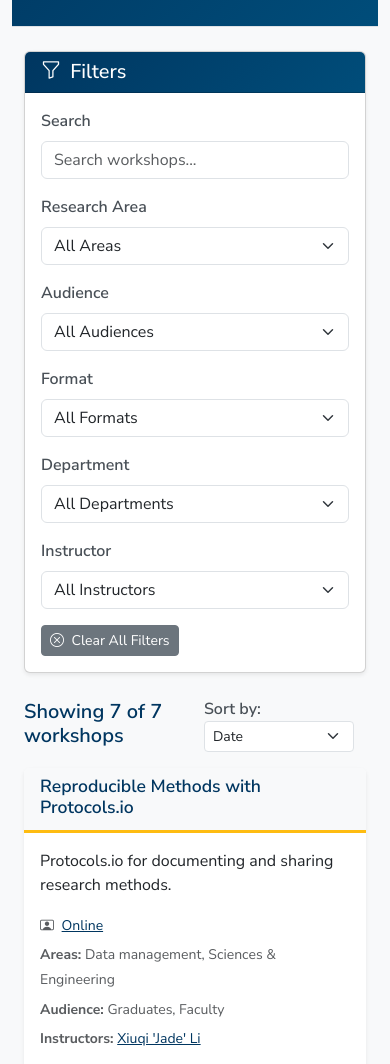
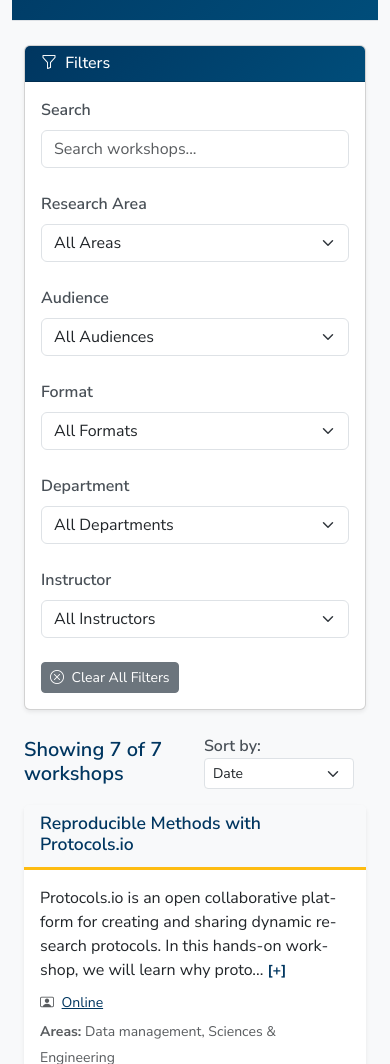
Before and after one commit to UCSB-Library-Research-Data-Services/rds-ws-catalogue, a plain HTML site: page index.html in a window 390 px wide. Shown: the part 164-1228 px from the top of the page. Drawn offline with nearby package versions, Linux system fonts and the light colour scheme.

Commit message:
Enhance mobile responsiveness and add description toggle for workshops

```diff
--- a/assets/css/app.css
+++ b/assets/css/app.css
@@ -148,6 +148,36 @@
     .offerings {
         font-size: 0.9rem;
     }
+
+    /* Better text wrapping on small screens */
+    .description-text {
+        word-wrap: break-word;
+        overflow-wrap: break-word;
+        hyphens: auto;
+    }
+
+    /* Reduce header padding on mobile */
+    header {
+        padding: 1rem 0 !important;
+    }
+
+    header .lead {
+        font-size: 1.25rem;
+    }
+
+    /* Stack filter controls on mobile */
+    .col-md-6 {
+        margin-bottom: 0.5rem;
+    }
+
+    /* Make cards more compact on mobile */
+    .card-body {
+        padding: 1rem;
+    }
+
+    .card-header h5 {
+        font-size: 1rem;
+    }
 }
 
 /* Loading Animation */
@@ -194,3 +224,22 @@
 #sortBy {
     min-width: 150px;
 }
+
+/* Description Toggle Styles */
+.description-text {
+    margin-bottom: 0.5rem;
+}
+
+.toggle-description {
+    color: var(--primary-color);
+    text-decoration: none;
+    font-size: 0.9rem;
+    font-weight: 700;
+    cursor: pointer;
+    user-select: none;
+    white-space: nowrap;
+}
+
+.toggle-description:hover {
+    color: var(--aqua-color);
+}
--- a/assets/data/workshops.json
+++ b/assets/data/workshops.json
@@ -3,8 +3,8 @@
     {
       "id": "ws-collecting-apis",
       "title": "Collecting Cultural Heritage Data with the DPLA API",
-      "summary": "Conceptual intro + hands-on exploration with Postman.",
-      "description": "Longer description here...",
+      "summary": "",
+      "description": "Are you wondering if there’s a better way to collect information from digital archives, libraries, and museum collections than downloading items one by one? In this workshop, we will explore how to take advantage of API services provided by cultural institutions using Python to collect and structure data and digital artifacts. Using open cultural heritage data from the Digital Public Library of America (DPLA), participants will retrieve a sample of digital objects and relevant metadata, simulating a real research scenario. The session introduces key concepts such as pagination, filtering, and basic data inspection, with a focus on realistic data collection workflows.",
       "series_id": "ser-intro-apis",
       "format_id": "fmt-online",
       "area_ids": ["area-data-mgmt", "area-humanities"],
@@ -19,7 +19,7 @@
       "id": "ws-reproducible-methods",
       "title": "Reproducible Methods with Protocols.io",
       "summary": "Protocols.io for documenting and sharing research methods.",
-      "description": "Longer description here...",
+      "description": "Protocols.io is an open collaborative platform for creating and sharing dynamic research protocols. In this hands-on workshop, we will learn why protocol sharing matters and guide you through building a step-by-step protocol. We will introduce core features, highlight advanced tools, and discuss how Protocols.io fits alongside other methods sharing options. By the end of the session, you will understand how to adapt protocols.io for your research workflow and use it to support reproducible, well-documented research.\nResearchers from all disciplines are welcome, including those documenting lab procedures, computational workflows, or qualitative methods such as interview guides. While everyone is welcome, this workshop will be of particular interest to graduate students, postdocs, and faculty.\nThis event may be photographed or recorded.",
       "series_id": "",
       "format_id": "fmt-online",
       "area_ids": ["area-data-mgmt", "area-sciences"],
@@ -36,7 +36,7 @@
       "summary": "Learn to use Obsidian for documenting research thinking and note-taking.",
       "description": "Workshop on using Obsidian for research documentation and knowledge management.",
       "series_id": "",
-      "format_id": "fmt-online",
+      "format_id": "fmt-in-person",
       "area_ids": ["area-data-mgmt", "area-humanities"],
       "audience_ids": ["aud-grad", "aud-faculty", "aud-staff"],
       "instructor_ids": ["inst-jairo"],
@@ -49,11 +49,11 @@
       "id": "ws-nocode-databases",
       "title": "Beyond Spreadsheets: A Practical Guide to No-Code Databases",
       "summary": "Explore no-code database solutions beyond traditional spreadsheets.",
-      "description": "Practical guide to using no-code database platforms for research data management.",
+      "description": "Do you enjoy the flexibility of Airtable but find the cost limits frustrating? Do spreadsheets work for you until you need to link multiple tables or track relationships? Are you interested in organizing your research data in a proper database, but SQL still feels like too big a leap?\nNo-code databases provide a middle ground. They allow you to create structured, relational data models and benefit from the efficiency of a database engine without needing to write queries or manage complex infrastructure.\nIn this workshop, we’ll introduce the core ideas behind no-code databases, explore several open-source options, and guide you through installing and setting up your first local database. You’ll leave with a clearer understanding of how these tools can support research, collaboration, and sustainable data management.\nThis event may be photographed or recorded.",
       "series_id": "",
       "format_id": "fmt-online",
       "area_ids": ["area-data-mgmt", "area-humanities"],
-      "audience_ids": ["aud-grad", "aud-faculty", "aud-staff"],
+      "audience_ids": ["aud-undergrad", "aud-grad", "aud-faculty", "aud-staff"],
       "instructor_ids": ["inst-jairo"],
       "department_ids": ["dept-rds", "dept-rande"],
       "offering_ids": ["off-2026-02-10-1200"],
--- a/assets/js/app.js
+++ b/assets/js/app.js
@@ -67,6 +67,17 @@
                 const searchInput = document.getElementById('searchInput');
                 searchInput.value = e.target.dataset.tag;
                 searchInput.dispatchEvent(new Event('input'));
+            } else if (e.target.classList.contains('toggle-description')) {
+                const descriptionEl = e.target.parentElement;
+                const isExpanded = descriptionEl.classList.contains('expanded');
+
+                if (isExpanded) {
+                    descriptionEl.classList.remove('expanded');
+                    descriptionEl.innerHTML = descriptionEl.dataset.truncated + ' <span class="toggle-description" title="Show more">[+]</span>';
+                } else {
+                    descriptionEl.classList.add('expanded');
+                    descriptionEl.innerHTML = descriptionEl.dataset.full + ' <span class="toggle-description" title="Show less">[-]</span>';
+                }
             }
         })
     }
@@ -226,15 +237,22 @@
         const offerings = this.data.offerings.filter(o => o.workshop_id === workshop.id);
         const series = workshop.series_id ? this.data.series.find(s => s.id === workshop.series_id) : null;
 
+        // Handle description truncation
+        const description = workshop.description || workshop.summary;
+        const maxLength = 150;
+        const needsTruncation = description.length > maxLength;
+        const truncatedDesc = needsTruncation ? description.substring(0, maxLength) + '...' : description;
+        const toggleButton = needsTruncation ? ' <span class="toggle-description" title="Show more">[+]</span>' : '';
+
         return `
-            <div class="col-md-6 col-lg-4 mb-4">
+            <div class="col-12 col-md-6 col-lg-4 mb-4">
                 <div class="card h-100 shadow-sm workshop-card">
                     <div class="card-header bg-light">
                         <h5 class="card-title mb-1">${workshop.title}</h5>
                         ${series ? `<small class="text-muted"><i class="bi bi-collection"></i> Part of: ${series.title}</small>` : ''}
                     </div>
                     <div class="card-body">
-                        <p class="card-text">${workshop.summary}</p>
+                        <p class="card-text description-text" style="white-space: pre-line;" data-full="${description}" data-truncated="${truncatedDesc}">${truncatedDesc}${toggleButton}</p>
 
                         <div class="mb-3">
                             <small class="text-muted d-block mb-1">
```
